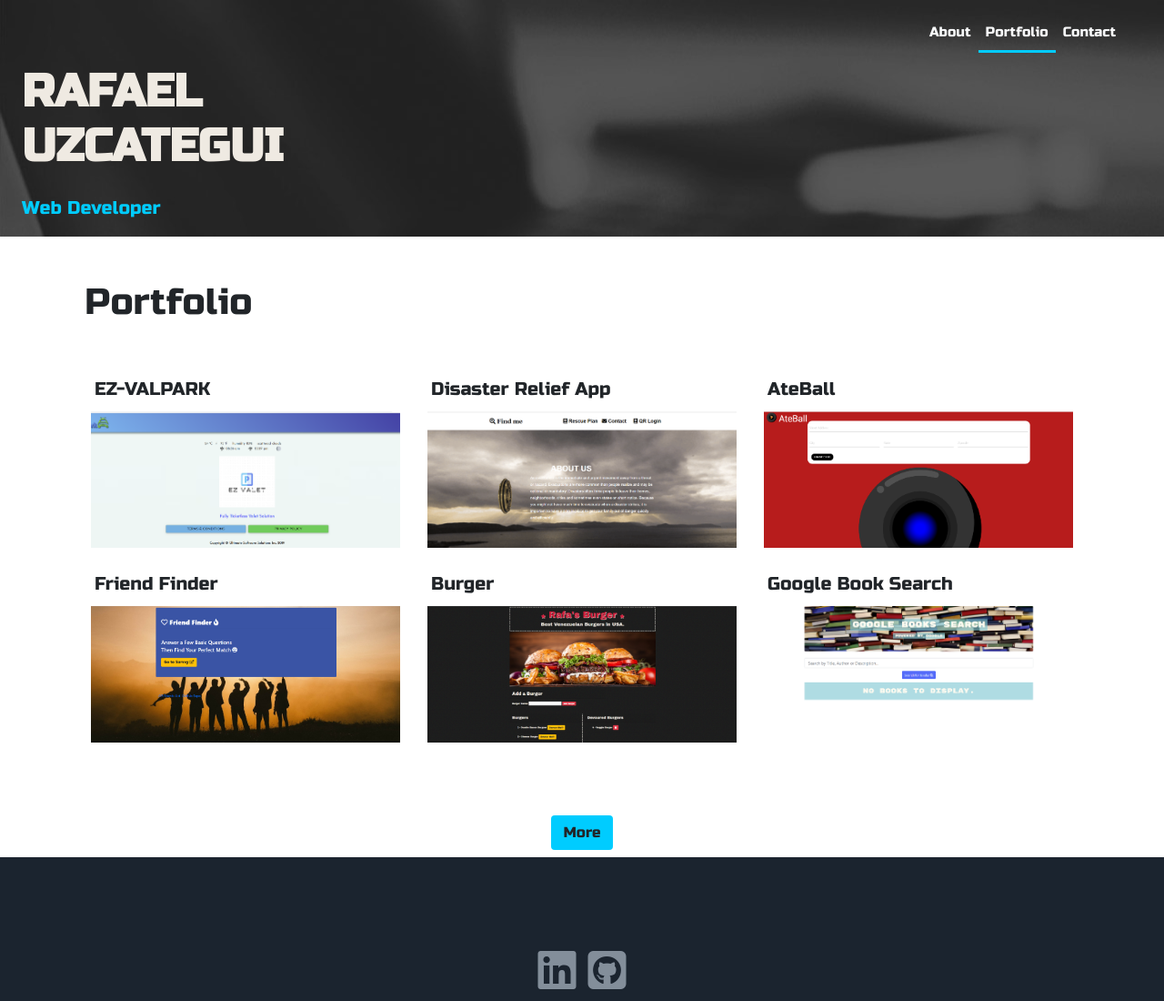
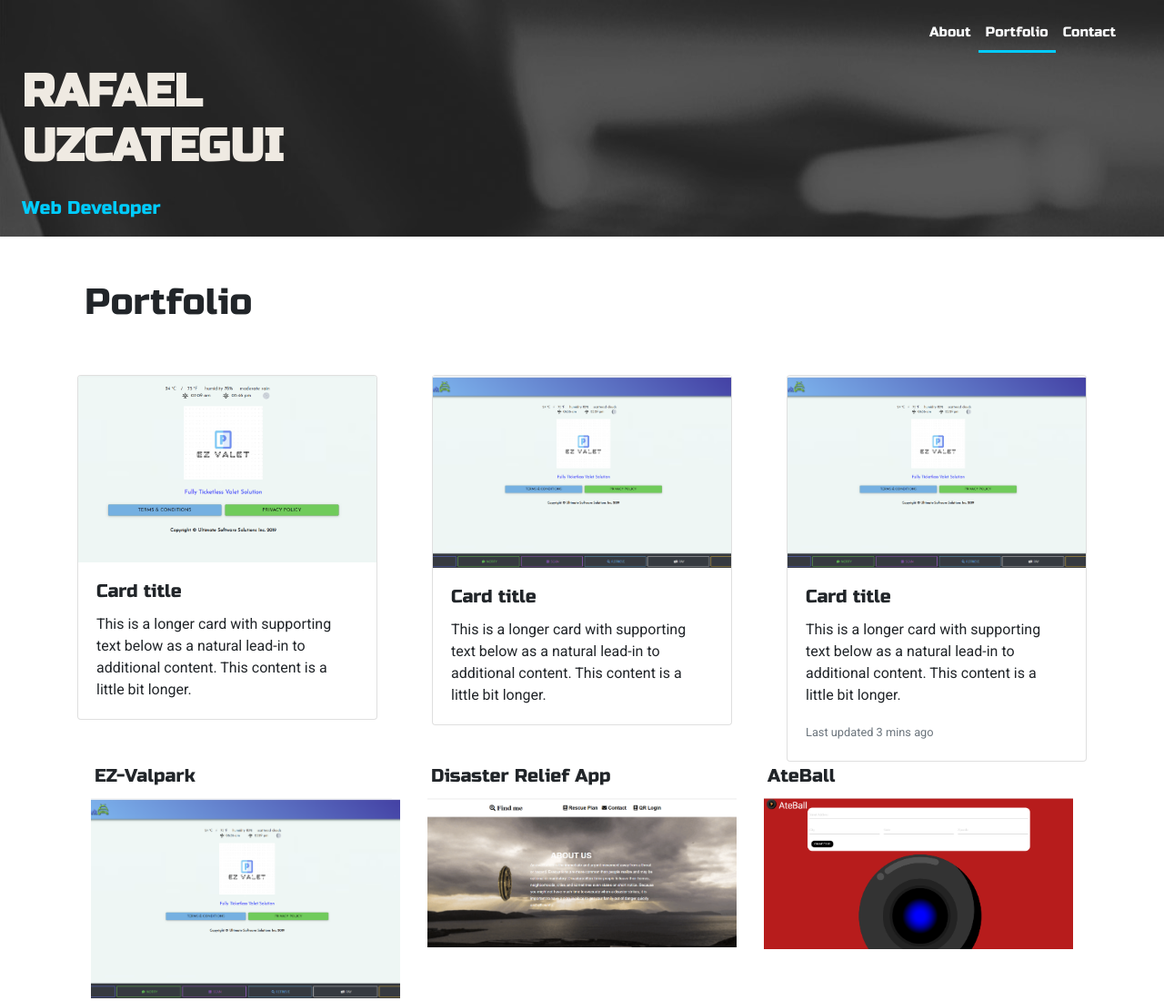
Before and after one commit to Rafaelias86/Bootstrap-Portfolio, a plain HTML site: page public/portfolio.html in a window 1280 px wide. Shown: the top 1100 px of the page at 91% size. Drawn offline with nearby package versions, Linux system fonts and the light colour scheme.

Commit message:
Projects cards added to Portfolio

```diff
--- a/public/assets/css/style.css
+++ b/public/assets/css/style.css
@@ -110,39 +110,41 @@ p{
 }
 
 .imgdiv{
-  height: 150px;
+  /* height: 250px; */
   overflow: hidden;
 }
 .centered {
   position: absolute;
-  top: 50%;
+  top: 25%;
   left: 50%;
   transform: translate(-50%, -50%);
 }
 .btn-responsive{
   display: inline-block;
 }
-.work-div{
-  transition: .3s;
+
+.imgdiv img{
+  transition: all 1.2s ease;
 }
+
 .imgdiv :not(img) {
-opacity: 0;
-transition: .3s;
+  opacity: 0;
+  transition: all 1.2s ease;
 }
 
 .imgdiv:hover img{
-filter: blur(2px) brightness(60%);
-
+  filter: brightness(60%);
+  transform: scale(1.5);
 }
 .imgdiv:hover :not(img){
-opacity: 1;
+  opacity: 1;
 }
 h5, h1, a, .txt{
-font-family: 'Russo One', sans-serif;
+  font-family: 'Russo One', sans-serif;
 }
 .buttons{
-font-family: 'Russo One', sans-serif;
-font-size: 5px;
+  font-family: 'Russo One', sans-serif;
+  font-size: 5px;
 }
 .footer{
   font-family: 'Russo One', sans-serif;
@@ -221,3 +223,7 @@ input:focus{
 ::placeholder{
   font-weight: 100;
 }
+
+/* .item1{
+  display: none;
+} */
--- a/public/portfolio.html
+++ b/public/portfolio.html
@@ -63,15 +63,65 @@
           <div class="page-header px-2 py-5">
             <h1>Portfolio</h1>
           </div>
+          <div class="row">
+            <div class="card-deck">
+              <div class="col-md-4">
+              <div class="card">
+                <div class="inner">
+                  <img src="assets/images/EZV-lastversion.png" class="card-img-top">
+                </div>
+                <div class="card-body item1">
+                  <h5 class="card-title">Card title</h5>
+                  <p class="card-text">This is a longer card with supporting text below as a natural lead-in to
+                    additional
+                    content. This content is a little bit longer.</p>
 
+                </div>
+              </div>
+            </div>
+            <div class="col-md-4 float-left work-div">
+              <div class="card">
+                <div class="imgdiv">
+                  <img src="assets/images/valetapp.png" class="myimage img-fluid thumbnail">
+                  <div class="buttons centered">
+                    <a href="https://rafaelias86.github.io/unit-4-game/index.html" target="_blank"><button type="button"
+                      class="btn btn-warning btn-sm  mr-1 btn-responsive">Website</button></a>
+                  <a href="https://github.com/Rafaelias86/unit-4-game" target="_blank"><button type="button"
+                      class="btn btn-warning btn-sm align-top btn-responsive"></>Repo</button></a>
+                  </div>
+                </div>
+                <div class="card-body item1">
+                  <h5 class="card-title">Card title</h5>
+                  <p class="card-text">This is a longer card with supporting text below as a natural lead-in to
+                    additional
+                    content. This content is a little bit longer.</p>
+                </div>
+              </div>
+            </div>
+            <div class="col-md-4">
+              <div class="card">
+                <div class="inner">
+                  <img src="assets/images/valetapp.png" class="card-img-top">
+                </div>
+                <div class="card-body item1">
+                  <h5 class="card-title">Card title</h5>
+                  <p class="card-text">This is a longer card with supporting text below as a natural lead-in to
+                    additional
+                    content. This content is a little bit longer.</p>
+                  <p class="card-text"><small class="text-muted">Last updated 3 mins ago</small></p>
+                </div>
+              </div>
+            </div>
+            </div>
+          </div>
           <div class="row pb-4 ">
             <div class="col-md-12 ">
               <div class="col-md-4 float-left work-div">
-                <h5 class="font-weight-normal text-black p-1">EZ-VALPARK</h5>
-                <div class=imgdiv><img src="assets/images/valetapp.png" class="myimage img-responsive thumbnail">
+                <h5 class="font-weight-normal text-black p-1">EZ-Valpark</h5>
+                <div class="imgdiv"><img src="assets/images/valetapp.png" class="myimage img-responsive thumbnail">
                   <div class="buttons centered">
-                    <a href="https://ez-valpark.herokuapp.com/" target="_blank"><button
-                        type="button" class="btn btn-warning btn-sm  mr-1 btn-responsive">Website</button></a>
+                    <a href="https://ez-valpark.herokuapp.com/" target="_blank"><button type="button"
+                        class="btn btn-warning btn-sm  mr-1 btn-responsive">Website</button></a>
                     <a href="https://github.com/Rafaelias86/dreamteampro3" target="_blank"><button type="button"
                         class="btn btn-warning btn-sm ml-1 btn-responsive"></>Repository</button></a>
                   </div>
@@ -80,7 +130,7 @@
 
               <div class="col-md-4 float-left work-div">
                 <h5 class="font-weight-normal text-black p-1">Disaster Relief App</h5>
-                <div class=imgdiv><img src="assets/images/rescueME.png" class="myimage img-responsive thumbnail">
+                <div class="imgdiv"><img src="assets/images/rescueME.png" class="myimage img-responsive thumbnail">
                   <div class="buttons centered">
                     <a href="https://project2fam.herokuapp.com/" target="_blank"><button type="button"
                         class="btn btn-warning btn-sm  mr-1 btn-responsive">Website</button></a>
@@ -91,7 +141,7 @@
               </div>
               <div class="col-md-4 float-left work-div">
                 <h5 class="font-weight-normal text-black p-1">AteBall</h5>
-                <div class=imgdiv><img src="assets/images/ateball.png" class="myimage img-responsive thumbnail">
+                <div class="imgdiv"><img src="assets/images/ateball.png" class="myimage img-responsive thumbnail">
                   <div class="buttons centered">
                     <a href="https://rafaelias86.github.io/Project-1/index.html" target="_blank"><button type="button"
                         class="btn btn-warning btn-sm  mr-1 btn-responsive">Website</button></a>
@@ -106,7 +156,7 @@
             <div class="col-md-12 ">
               <div class="col-md-4 float-left work-div">
                 <h5 class="font-weight-normal text-black p-1">Friend Finder</h5>
-                <div class=imgdiv><img src="assets/images/FriendFinder.png" class="myimage img-responsive thumbnail">
+                <div class="imgdiv"><img src="assets/images/FriendFinder.png" class="myimage img-responsive thumbnail">
                   <div class="buttons centered">
                     <a href="https://radiant-dawn-56306.herokuapp.com/" target="_blank"><button type="button"
                         class="btn btn-warning btn-sm  mr-1 btn-responsive">Website</button></a>
@@ -117,7 +167,7 @@
               </div>
               <div class="col-md-4 float-left work-div">
                 <h5 class="font-weight-normal text-black p-1">Burger</h5>
-                <div class=imgdiv><img src="assets/images/burger.png" class="myimage img-responsive thumbnail">
+                <div class="imgdiv"><img src="assets/images/burger.png" class="myimage img-responsive thumbnail">
                   <div class="buttons centered">
                     <a href="https://pacific-shelf-82632.herokuapp.com/" target="_blank"><button type="button"
                         class="btn btn-warning btn-sm  mr-1 btn-responsive">Website</button></a>
@@ -128,7 +178,7 @@
               </div>
               <div class="col-md-4 float-left work-div">
                 <h5 class="font-weight-normal text-black p-1">Google Book Search</h5>
-                <div class=imgdiv><img src="assets/images/Google-book-search.png"
+                <div class="imgdiv"><img src="assets/images/Google-book-search.png"
                     class="myimage img-responsive thumbnail">
                   <div class="buttons centered">
                     <a href="https://rafa-book-search.herokuapp.com/" target="_blank"><button type="button"
@@ -144,7 +194,7 @@
             <div class="col-md-12 ">
               <div class="col-md-4 float-left work-div hidden">
                 <h5 class="font-weight-normal text-black p-1">Giphy API</h5>
-                <div class=imgdiv><img src="assets/images/gif.png" class="myimage img-responsive thumbnail">
+                <div class="imgdiv"><img src="assets/images/gif.png" class="myimage img-responsive thumbnail">
                   <div class="buttons centered">
                     <a href="https://rafaelias86.github.io/APIhomework/index.html" target="_blank"><button type="button"
                         class="btn btn-warning btn-sm  mr-1 btn-responsive">Website</button></a>
@@ -155,7 +205,7 @@
               </div>
               <div class="col-md-4 float-left work-div hidden">
                 <h5 class="font-weight-normal text-black p-1">Train Scheduler</h5>
-                <div class=imgdiv><img src="assets/images/train.png" class="myimage img-responsive thumbnail">
+                <div class="imgdiv"><img src="assets/images/train.png" class="myimage img-responsive thumbnail">
                   <div class="buttons centered">
                     <a href="https://rafaelias86.github.io/Train-Scheduler/index.html" target="_blank"><button
                         type="button" class="btn btn-warning btn-sm  mr-1 btn-responsive">Website</button></a>
@@ -166,7 +216,7 @@
               </div>
               <div class="col-md-4 float-left  work-div hidden">
                 <h5 class="font-weight-normal text-black p-1">Batman Trivia Game</h5>
-                <div class=imgdiv><img src="assets/images/trivia.jpg" class="myimage img-responsive thumbnail">
+                <div class="imgdiv"><img src="assets/images/trivia.jpg" class="myimage img-responsive thumbnail">
                   <div class="buttons centered">
                     <a href="https://rafaelias86.github.io/TriviaGame/index.html" target="_blank"><button type="button"
                         class="btn btn-warning btn-sm  mr-1 btn-responsive">Website</button></a>
@@ -181,10 +231,10 @@
             <div class="col-md-12 ">
               <div class="col-md-4 float-left work-div hidden">
                 <h5 class="font-weight-normal text-black p-1">Psychic Game</h5>
-                  <div class=imgdiv><img src="assets/images/psychic.png" class="myimage img-responsive thumbnail">
+                <div class="imgdiv"><img src="assets/images/psychic.png" class="myimage img-responsive thumbnail">
                   <div class="buttons centered">
-                      <a href="https://rafaelias86.github.io/Psychic-Game/index.html" target="_blank"><button type="button"
-                          class="btn btn-warning btn-sm  mr-1 btn-responsive">Website</button></a>
+                    <a href="https://rafaelias86.github.io/Psychic-Game/index.html" target="_blank"><button
+                        type="button" class="btn btn-warning btn-sm  mr-1 btn-responsive">Website</button></a>
                     <a href="https://github.com/Rafaelias86/Psychic-Game" target="_blank"><button type="button"
                         class="btn btn-warning btn-sm ml-1 btn-responsive"></>Repository</button></a>
                   </div>
@@ -192,10 +242,10 @@
               </div>
               <div class="col-md-4 float-left work-div hidden">
                 <h5 class="font-weight-normal text-black p-1">Crystal Collector</h5>
-                  <div class=imgdiv><img src="assets/images/crystal.png" class="myimage img-responsive thumbnail">
+                <div class="imgdiv"><img src="assets/images/crystal.png" class="myimage img-responsive thumbnail">
                   <div class="buttons centered">
-                      <a href="https://rafaelias86.github.io/unit-4-game/index.html" target="_blank"><button
-                          type="button" class="btn btn-warning btn-sm  mr-1 btn-responsive">Website</button></a>
+                    <a href="https://rafaelias86.github.io/unit-4-game/index.html" target="_blank"><button type="button"
+                        class="btn btn-warning btn-sm  mr-1 btn-responsive">Website</button></a>
                     <a href="https://github.com/Rafaelias86/unit-4-game" target="_blank"><button type="button"
                         class="btn btn-warning btn-sm ml-1 btn-responsive"></>Repository</button></a>
                   </div>
@@ -203,7 +253,7 @@
               </div>
               <div class="col-md-4 float-left  work-div hidden">
                 <h5 class="font-weight-normal text-black p-1">Bamazon</h5>
-                  <div class=imgdiv><img src="assets/images/Bamazon.png" class="myimage img-responsive thumbnail">
+                <div class="imgdiv"><img src="assets/images/Bamazon.png" class="myimage img-responsive thumbnail">
                   <div class="buttons centered">
                     <!-- <a href="https://rafaelias86.github.io/TriviaGame/index.html" target="_blank"><button type="button"
                           class="btn btn-warning btn-sm  mr-1 btn-responsive">Website</button></a> -->
```
Also changed, not shown: public/assets/images/EZV-lastversion.png (added). Lines whose indentation alone changed are shown as unchanged.
